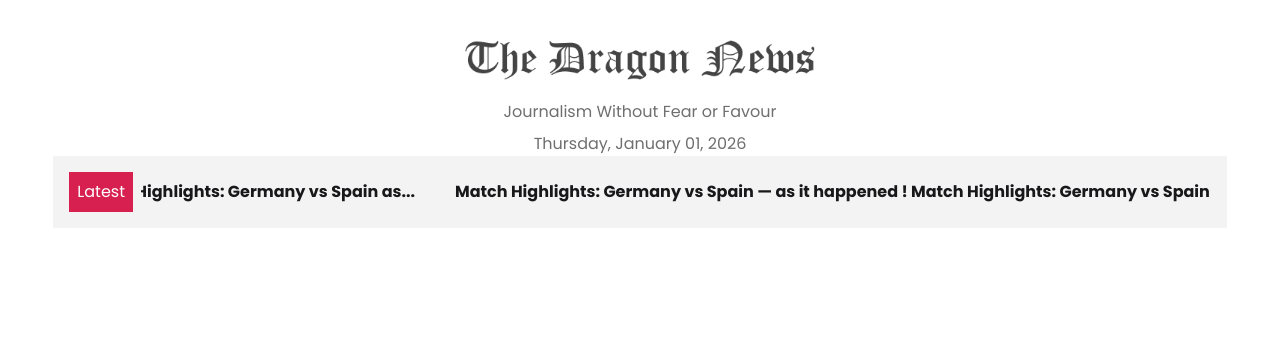
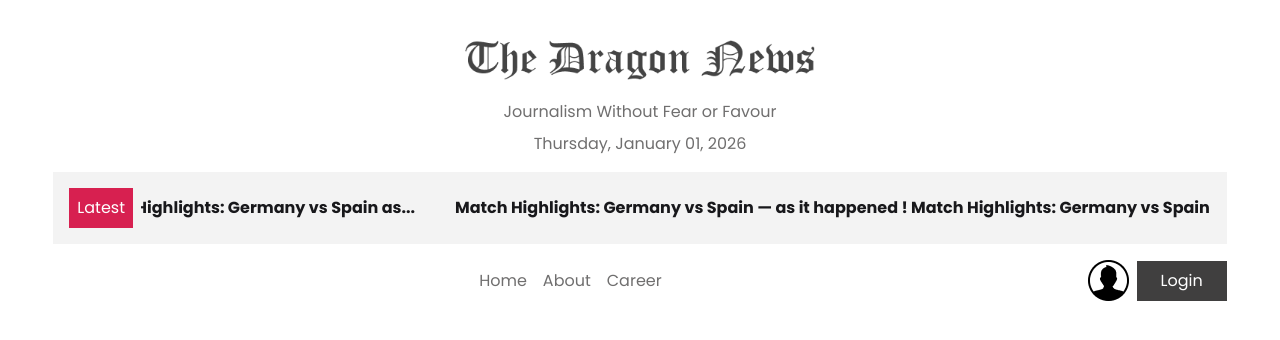
Before and after one commit to Nahidul-Islam78/dragon-news, a React (Vite) app: page / in a window 1280 px wide. Shown: the top 340 px of the page. Built offline with nearby package versions, Linux system fonts and the light colour scheme.

Commit message:
added naver

```diff
--- a/src/component/Header.jsx
+++ b/src/component/Header.jsx
@@ -2,6 +2,7 @@ import React from 'react';
 import logo from './../assets/logo.png'
 import { format } from 'date-fns';
 import MarqueeLayout from './marquee/MarqueeLayout';
+import Naver from './navber/Naver';
 
 const Header = () => {
   return (
@@ -13,10 +14,11 @@ const Header = () => {
           {format(new Date(), 'EEEE, MMMM MM, yyyy')}
         </p>
       </div>
-      <section className='marquee w-11/12 mx-auto '>
-        <MarqueeLayout>
-
-        </MarqueeLayout>
+      <section className="marquee w-11/12 mx-auto mt-4">
+        <MarqueeLayout></MarqueeLayout>
+      </section>
+      <section className="naver w-11/12 mx-auto mt-4">
+        <Naver></Naver>
       </section>
     </div>
   );
--- /dev/null
+++ b/src/component/navber/Naver.jsx
@@ -0,0 +1,24 @@
+import React from 'react';
+import userLogo from './../../assets/user.png'
+import { NavLink } from 'react-router';
+
+const Naver = () => {
+  return (
+    <div className="flex justify-between items-center">
+      <div></div>
+      <div>
+        <ul className="flex justify-center items-center gap-4 text-accent">
+          <NavLink to="/">Home</NavLink>
+          <NavLink to="/">About</NavLink>
+          <NavLink to="/">Career</NavLink>
+        </ul>
+      </div>
+      <div className="flex justify-center items-center gap-2">
+        <img src={userLogo} alt="user logo " />
+        <button className="text-base-100 bg-primary px-6 py-2">Login</button>
+      </div>
+    </div>
+  );
+};
+
+export default Naver;
```
